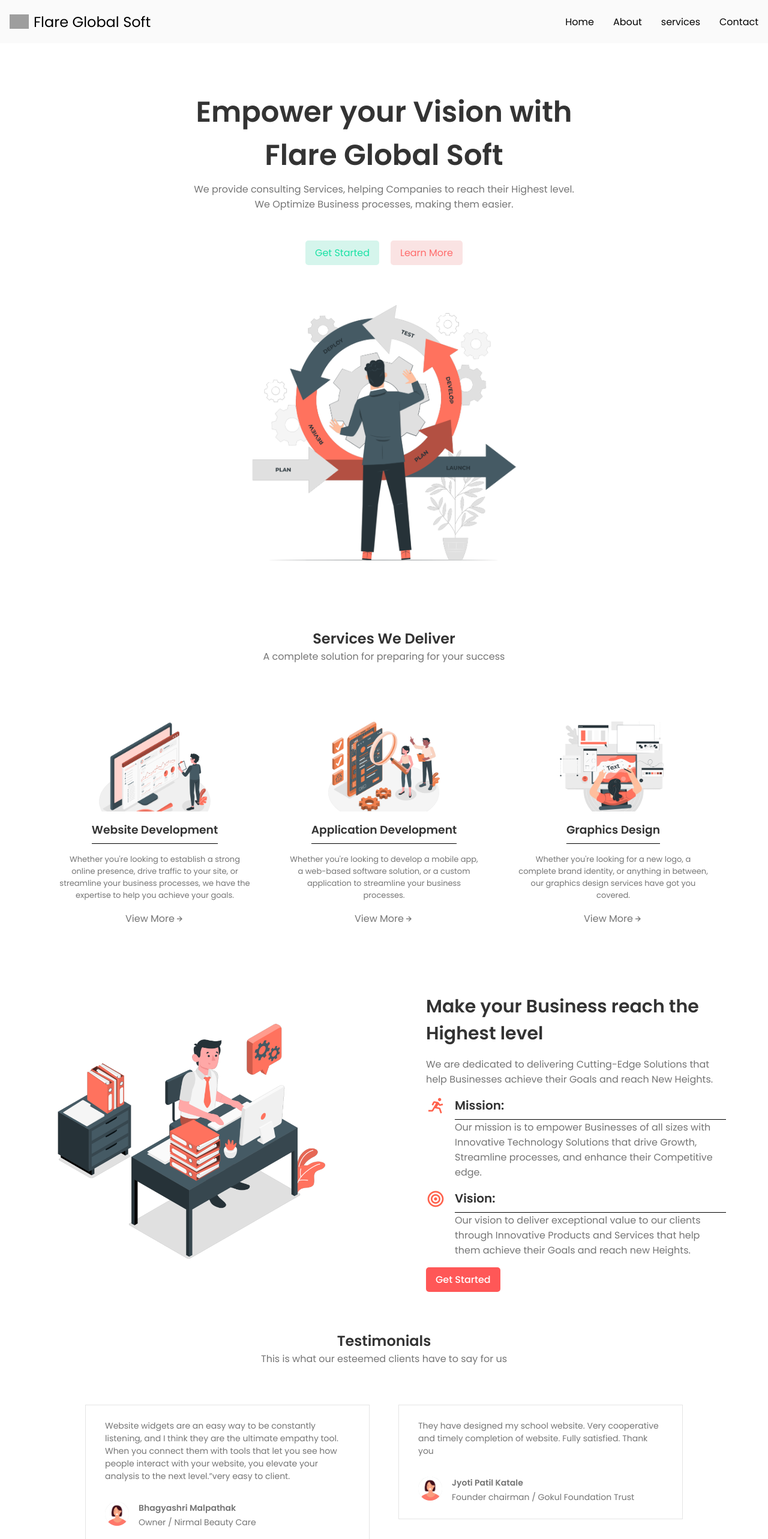
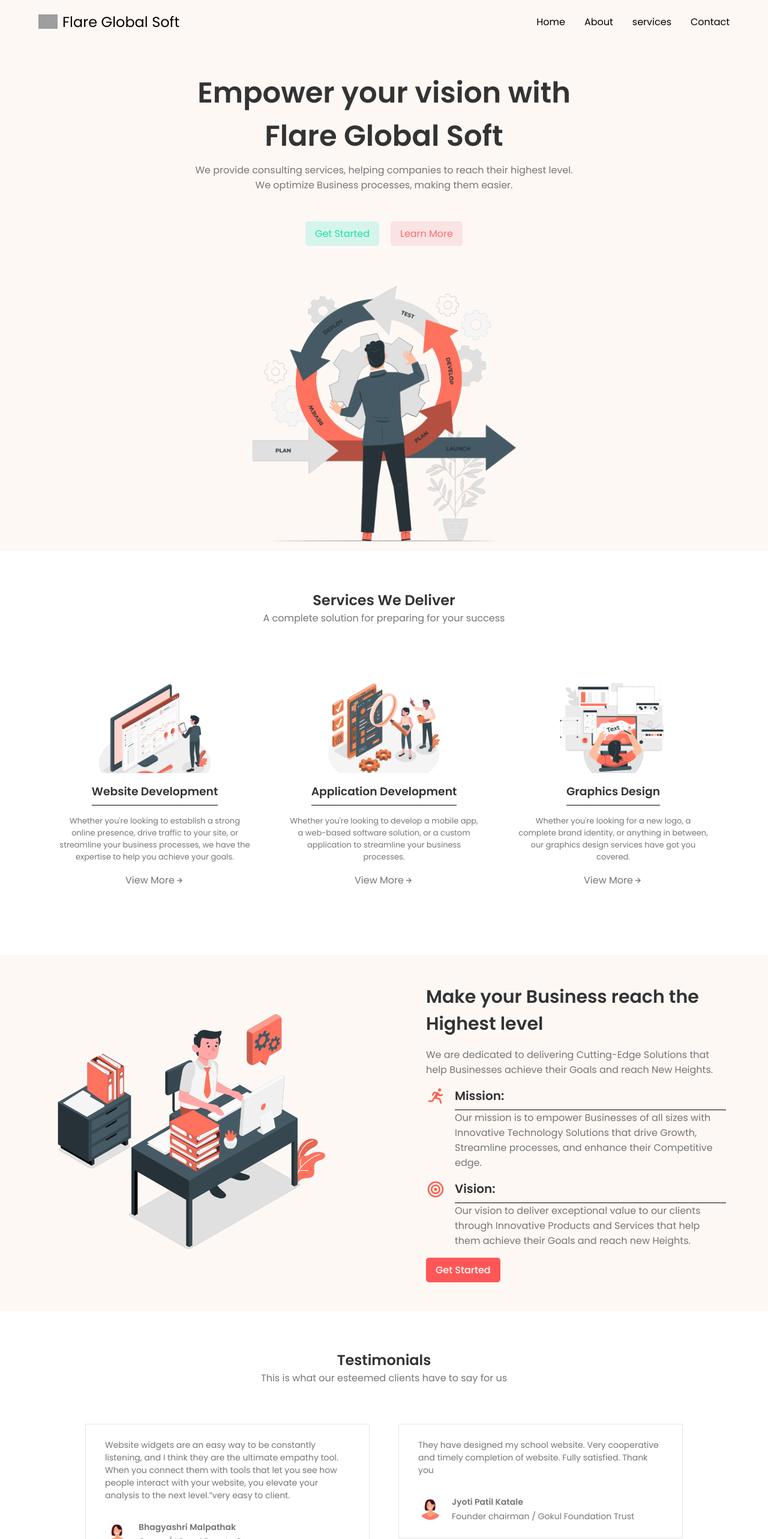
Before and after one commit to prajwalmandlik/Flare-global-soft, a React (Create React App) app: page / in a window 1280 px wide. Shown: the top 2566 px of the page at 60% size. Built offline with nearby package versions, Linux system fonts and the light colour scheme; grey boxes are pictures that could not be loaded.

Commit message:
minor update

```diff
--- a/src/App.css
+++ b/src/App.css
@@ -116,7 +116,7 @@
 
 /* ================ REUSABLE CSS CLASSES ===============*/
 .section {
-  padding: 6rem 0 2rem;
+  padding: 0 4rem;
 }
 
 .section-text {
@@ -144,9 +144,12 @@
   text-align: center;
 }
 
+.bg-color{
+  background-color: #fef8f5;
+}
 /* ================ LAYOUT ===============*/
 .container {
-  max-width: 1400px;
+  max-width: 100%;
   margin-left: auto;
   margin-right: auto;
 }
@@ -197,6 +200,11 @@
     width: 22px;
     height: 22px;
   }
+
+  .section {
+    padding: 0;
+  }
+
 }
 
 /* For medium devices */
@@ -205,9 +213,6 @@
     margin: 0 0 0 0;
   }
 
-  .section {
-    padding: 2rem 0 4rem;
-  }
 
   .section__sbutitle {
     margin-bottom: var(--mb-3);
--- a/src/components/footer/Footer.jsx
+++ b/src/components/footer/Footer.jsx
@@ -1,27 +1,23 @@
 import React from "react";
 import "./footer.css";
-import Logo from "../../assest/logo.png";
+import Logo from "../../assest/footer-logo.png";
 
 const Footer = () => {
   return (
-    <section className="container">
+    <section className="container section bg-color">
       <div className="contact-us">
-          <div className="contact-us-title">Get in Touch with us Today to discover How we can help your Business reach new Heights.</div>
-          <div className="contact-us-button">
-            <button className="button">Contact Us</button>
-          </div>
+        <div className="contact-us-title">
+          Get in Touch with us Today to discover How we can help your Business
+          reach new Heights.
+        </div>
+        <div className="contact-us-button">
+          <button className="button">Contact Us</button>
+        </div>
       </div>
       <div className="footer">
         <div className="footer-info">
           <div className="footer-logo">
-            <div>
-              <img src={Logo} alt="" />
-            </div>
-            <div className="footer-logo-text">
-              <span>Flare</span>
-              <span>Global</span>
-              <span>Soft</span>
-            </div>
+            <img src={Logo} alt="" />
           </div>
           <div className="footer-description">
             We are dedicated to delivering cutting-edge solutions that help
--- a/src/components/footer/footer.css
+++ b/src/components/footer/footer.css
@@ -13,14 +13,14 @@
 
 /* ================ contact us ===============*/
 .contact-us{
-    width: 100%;
+    max-width: 1400px;
     background-color: #ff6d1f;
     display: flex;
     flex-flow: row nowrap;
     justify-content: space-between;
     align-items: center;
     color: black;
-    font-size: var(--h1-font-size);
+    font-size: var(--h2-font-size);
     font-weight: 800;
     padding: 4rem;
     gap: 2rem;
@@ -33,7 +33,7 @@
 .contact-us-button button{
     padding: 1rem 3rem;
     border: 2px solid black;
-    background-color: #ff6d1f;
+    background-color: inherit;
     width: 200px;
 }
 
@@ -47,36 +47,23 @@
     padding: 5rem 1rem;
 }
 
-.footer-logo{
-    display: flex;
-    flex-flow: row nowrap;
-    justify-content: flex-start;
-    align-items: center;
-    gap: 1rem;
+
+.footer-logo img{
+    width: 15rem;
 }
 
-.footer-logo img{
-    width: 4rem;
-    border-right: 2px solid black;
-}
-
-.footer-logo-text{
-    display: flex;
-    flex-flow: column nowrap;
-    gap: .2rem;
-    font-weight: 900;
-}
 
 .footer-info{
     display: flex;
     flex-flow: column nowrap;
-    gap: 1.5rem;
+    /* gap: 1rem; */
 }
 
 .footer-social-link{
     display: flex;
     flex-flow: row nowrap;
     gap: 1rem;
+    margin-top: 1.5rem;
 }
 
 .footer-social-link i{
@@ -149,6 +136,7 @@
 
     .contact-us{
         flex-flow: column nowrap;
+        text-align: center;
     }
   }
 
--- a/src/components/header/Header.jsx
+++ b/src/components/header/Header.jsx
@@ -16,7 +16,7 @@
   const [toggle, setToggle] = useState(false);
 
   return (
-    <header className="header">
+    <header className="header bg-color section">
       <nav className="nav container">
         <div className="nav-logo">
           <img src={Logo} alt="" /> <span>Flare Global Soft</span>
--- a/src/components/header/header.css
+++ b/src/components/header/header.css
@@ -4,9 +4,7 @@
     top: 0;
     left: 0;
     z-index: var(--z-fixed);
-    background-color: var(--body-color);
     color: black;
-    padding: 0 1rem;
 }
 
 .nav,
@@ -37,10 +35,15 @@
 
 .scroll-header{
     box-shadow: 0 -1px 4px rgba(0, 0, 0, 0.15);
+    background-color: white;
 }
 /* ================ BREAKPOINS ===============*/
 /* For large devices  */
 @media screen and (max-width: 992px) {
+    .header{
+        padding: 0 2rem;
+    }
+
     .nav-links{
         display: none;
     }
--- a/src/components/home/hero.jsx
+++ b/src/components/home/hero.jsx
@@ -1,16 +1,16 @@
-import React from 'react'
+import React from "react";
 import Hero from "../../assest/hero-img.png";
 
 const hero = () => {
   return (
-    <section className="section hero container">
+    <section className="section hero container bg-color">
       <div className="hero-content">
         <h1 className="hero-title">
-          Empower your Vision with <br /> Flare Global Soft
+          Empower your vision with <br /> Flare Global Soft
         </h1>
         <p className="hero-subtitle">
-          We provide consulting Services, helping Companies to reach their
-          Highest level. We Optimize Business processes, making them easier.
+          We provide consulting services, helping companies to reach their
+          highest level. We optimize Business processes, making them easier.
         </p>
         <div className="hero-buttons">
           <button className="get-started hero-button">Get Started</button>
@@ -22,7 +22,7 @@
         <img src={Hero} alt="" />
       </div>
     </section>
-  )
-}
+  );
+};
 
-export default hero
+export default hero;
--- a/src/components/home/home.css
+++ b/src/components/home/home.css
@@ -1,6 +1,7 @@
 /* ================ Hero section ===============*/
 .home{
     width: 100%;
+    margin-top: 4rem;
 }
 
 .hero,
--- a/src/components/team/team.css
+++ b/src/components/team/team.css
@@ -1,5 +1,5 @@
 .team{
-    margin-bottom: 5rem;
+    margin-bottom: 7rem;
 }
 
 .team-grid{
--- a/src/components/vision/Vision.jsx
+++ b/src/components/vision/Vision.jsx
@@ -4,7 +4,7 @@
 
 const Vision = () => {
   return (
-    <section className="vision container">
+    <section className="vision container bg-color">
         <div className="vision-img">
             <img src={VisionImg} alt="" />
         </div>
--- a/src/components/vision/vision.css
+++ b/src/components/vision/vision.css
@@ -2,6 +2,7 @@
     display: grid;
     grid-template-columns: repeat(2,1fr);
     place-items: center;
+    padding: 3rem 0;
 }
 
 .vision-img{
@@ -51,7 +52,7 @@
 @media screen and (max-width: 992px) {
     .vision{
         grid-template-columns: repeat(1,1fr);
-        margin: 0 1rem;
+        padding: 1 1rem;
     }
 
     .vision-content{
```
Also changed, not shown: src/components/home/Home.jsx (+5 -6 lines), src/assest/footer-logo.png (added).
